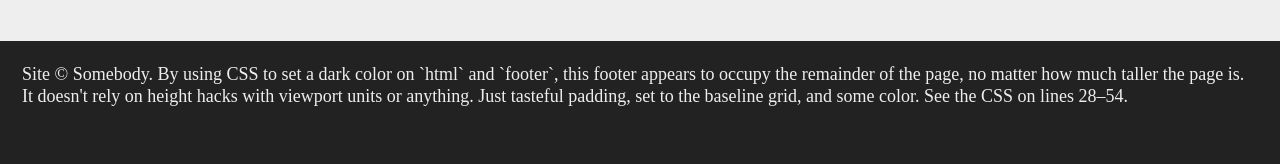
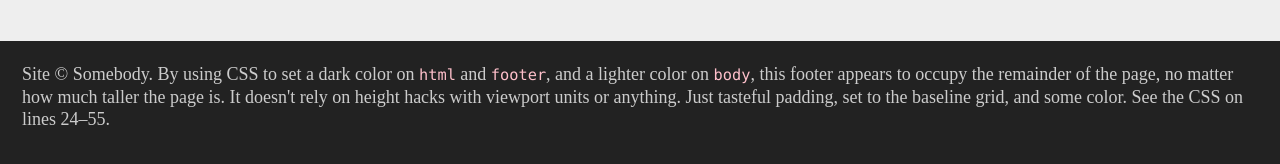
Before and after one commit to aymi11er/sticky-footer-alternative, a plain HTML site: page index.html in a window 1280 px wide. Shown: the part 300-464 px from the top of the page. Drawn offline with Linux system fonts and the light colour scheme.

Commit message:
Better organize styles; add additional explanation

```diff
--- a/css/screen.css
+++ b/css/screen.css
@@ -20,17 +20,18 @@ html {
   font-size: 1.125em; /* 18 / 16 = 1.125 */
   line-height: 1.222em; /* 22 / 18 = 1.2222222222 */
 }
-body {
-  color: #222;
-  background-color: #EEE;
-}
 
 /* Begin styles for sticky-footer alternative */
 
 html,
 footer {
-  color: #EEE;
-  background-color: #222;
+  color: #CCC;
+  background-color: #222; /* Background color on html covers the entire viewport */
+}
+
+body {
+  color: #222;
+  background-color: #EEE; /* Background color on body covers only the content areas */
 }
 
 header,
--- a/index.html
+++ b/index.html
@@ -22,10 +22,11 @@
     </main>
     <footer id="footer">
       <small>
-        Site © Somebody. By using CSS to set a dark color on `html` and `footer`, this footer
-        appears to occupy the remainder of the page, no matter how much taller the page is. It
-        doesn't rely on height hacks with viewport units or anything. Just tasteful padding, set to
-        the baseline grid, and some color. See the CSS on lines 28–54.
+        Site © Somebody. By using CSS to set a dark color on <code>html</code> and
+        <code>footer</code>, and a lighter color on <code>body</code>, this footer appears to occupy
+        the remainder of the page, no matter how much taller the page is. It doesn't rely on height
+        hacks with viewport units or anything. Just tasteful padding, set to the baseline grid, and
+        some color. See the CSS on lines 24–55.
       </small>
     </footer>
   </body>
```
